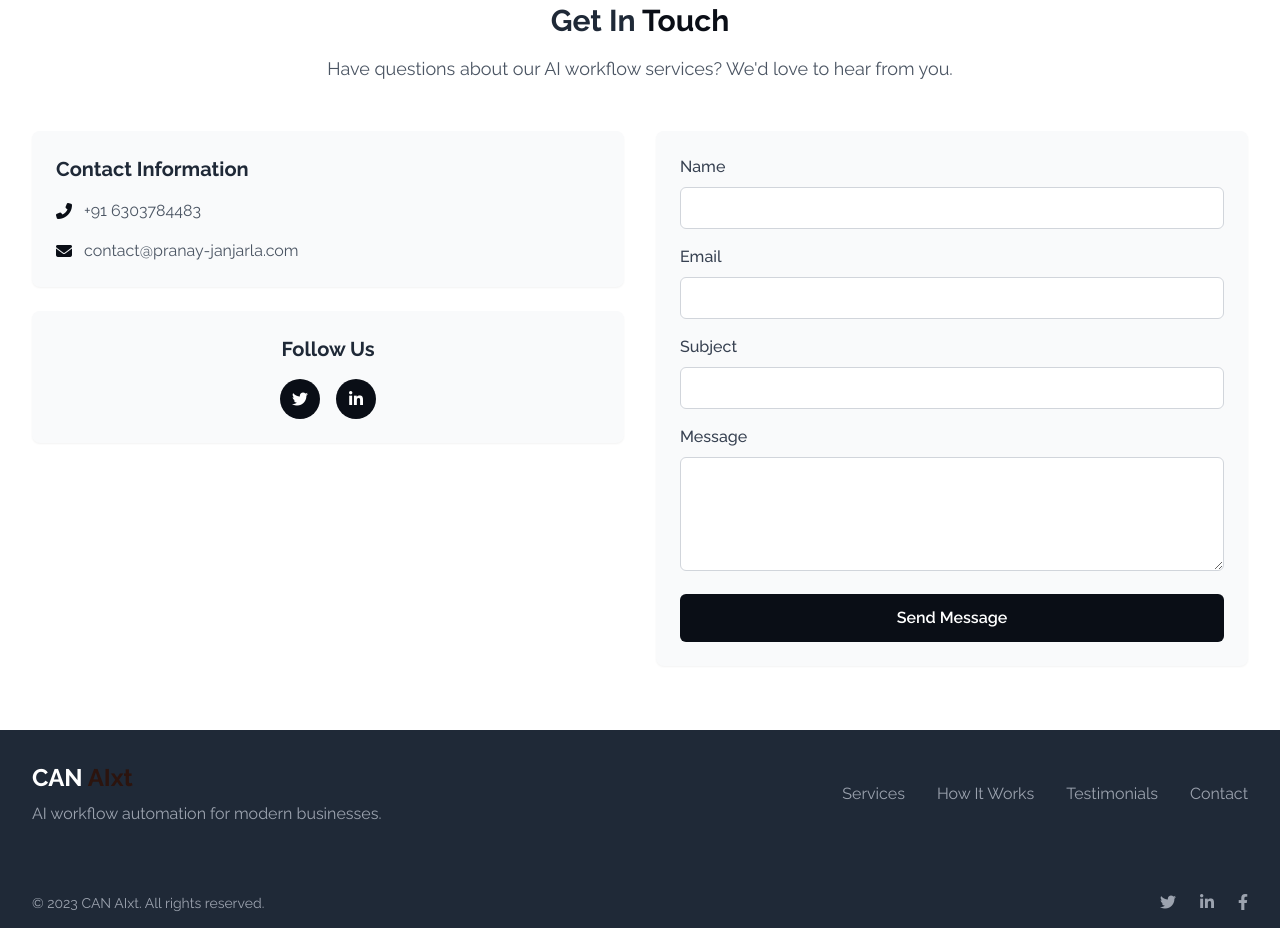
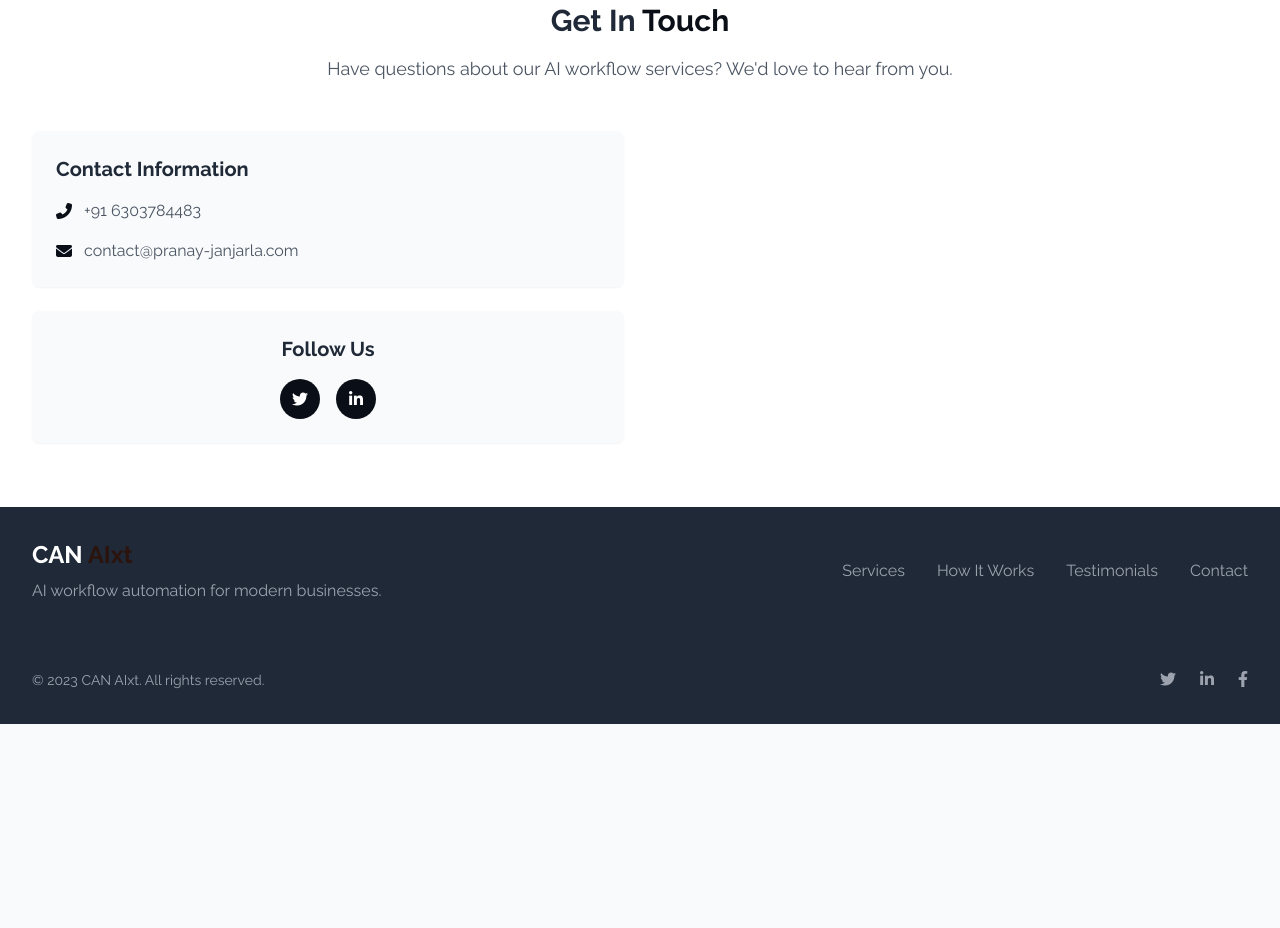
Before and after one commit to pranay-janjarla/CAN-AIxt, a plain HTML site: page index.html in a window 1280 px wide. Shown: the part 2949-3877 px from the top of the page. After the commit the page ends 3673 px from the top, so only its background shows below. Drawn offline with nearby package versions, Linux system fonts and the light colour scheme; a script that the page names is missing.

Commit message:
Update index.html

```diff
--- a/index.html
+++ b/index.html
@@ -623,66 +623,7 @@
               </div>
             </div>
           </div>
-
-          <div>
-            <form class="bg-gray-50 p-6 rounded-lg shadow-sm">
-              <div class="mb-4">
-                <label
-                  for="contact-name"
-                  class="block text-gray-700 font-medium mb-2"
-                  >Name</label
-                >
-                <input
-                  type="text"
-                  id="contact-name"
-                  class="w-full px-4 py-2 border border-gray-300 rounded-md focus:outline-none focus:ring-2 focus:ring-primary"
-                />
-              </div>
-              <div class="mb-4">
-                <label
-                  for="contact-email"
-                  class="block text-gray-700 font-medium mb-2"
-                  >Email</label
-                >
-                <input
-                  type="email"
-                  id="contact-email"
-                  class="w-full px-4 py-2 border border-gray-300 rounded-md focus:outline-none focus:ring-2 focus:ring-primary"
-                />
-              </div>
-              <div class="mb-4">
-                <label
-                  for="contact-subject"
-                  class="block text-gray-700 font-medium mb-2"
-                  >Subject</label
-                >
-                <input
-                  type="text"
-                  id="contact-subject"
-                  class="w-full px-4 py-2 border border-gray-300 rounded-md focus:outline-none focus:ring-2 focus:ring-primary"
-                />
-              </div>
-              <div class="mb-4">
-                <label
-                  for="contact-message"
-                  class="block text-gray-700 font-medium mb-2"
-                  >Message</label
-                >
-                <textarea
-                  id="contact-message"
-                  rows="4"
-                  class="w-full px-4 py-2 border border-gray-300 rounded-md focus:outline-none focus:ring-2 focus:ring-primary"
-                ></textarea>
-              </div>
-              <button
-                email="janjarlapranay82308@gmail.com"
-                type="submit"
-                class="w-full bg-primary text-white py-3 rounded-md font-semibold hover:bg-opacity-90 transition duration-300"
-              >
-                Send Message
-              </button>
-            </form>
-          </div>
+          <div data-tf-live="01JSF8146NVGPPMJCP12YFQW2T"></div><script src="//embed.typeform.com/next/embed.js"></script>
         </div>
       </div>
     </section>
```
